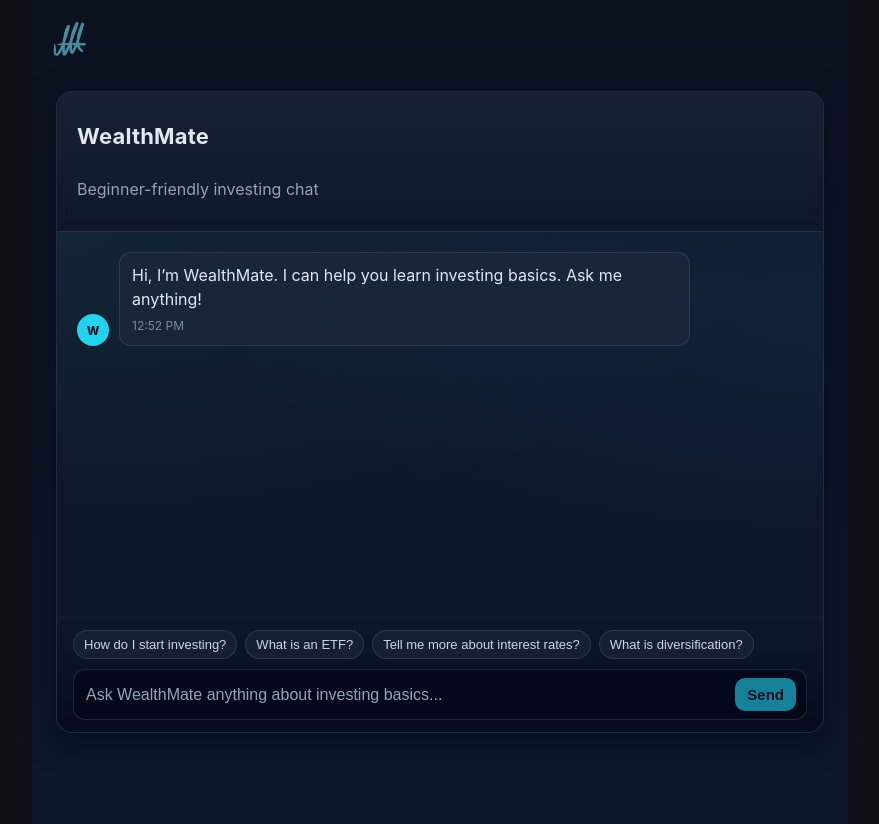
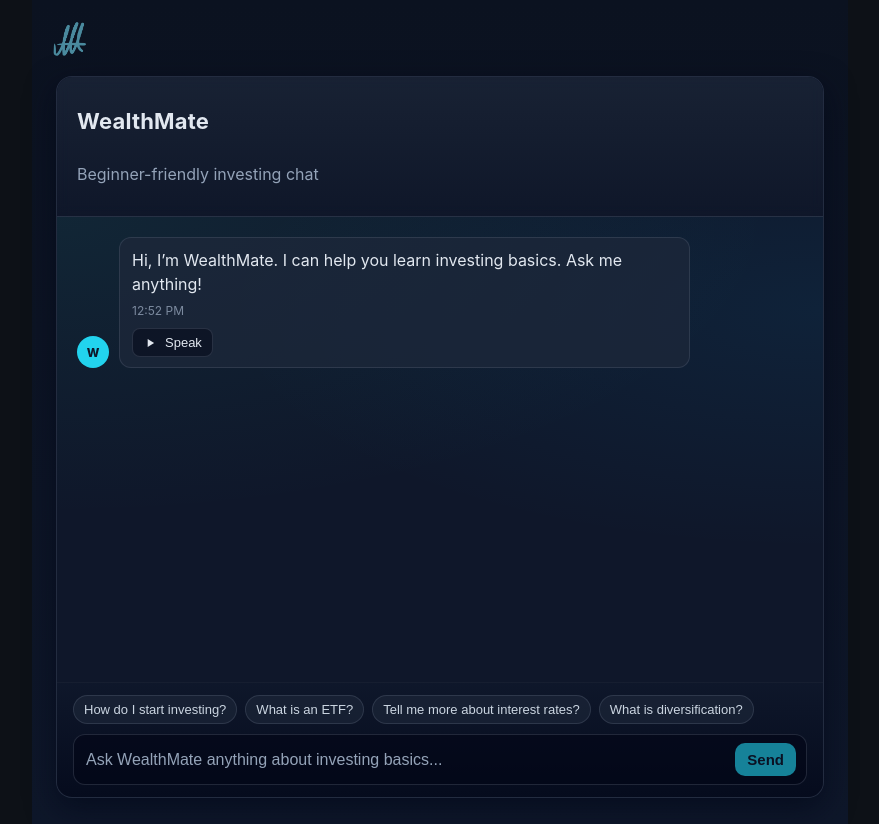
Before and after one commit to maleckicoa/investor-lab, a Next.js app in the folder frontend/: page /demo-apps/you-tube-rag in a window 1280 px wide. Shown: the whole page, without its empty margins (200-1079 px from the left). Built offline with nearby package versions, Linux system fonts and the light colour scheme.

Commit message:
Setting up TTS for yt-rag submodule

```diff
--- /dev/null
+++ b/frontend/app/(demo)/demo-apps/api/you-tube-rag-tts/route.ts
@@ -0,0 +1,24 @@
+import { NextRequest } from 'next/server';
+import { NextResponse } from 'next/server';
+
+const baseUrl =
+  process.env.YT_RAG_SERVICE_BASE_URL?.replace(/\/$/, '') ?? 'http://localhost:8002';
+const targetUrl = `${baseUrl}/you-tube-rag-tts`;
+
+export async function POST(request: NextRequest) {
+  try {
+    const { prompt } = await request.json();
+    const url = `${targetUrl}?prompt=${encodeURIComponent(prompt ?? '')}`;
+    const resp = await fetch(url, { method: 'POST' });
+    if (!resp.ok) {
+      return NextResponse.json({ error: 'TTS failed' }, { status: 500 });
+    }
+    const body = await resp.arrayBuffer();
+    return new NextResponse(body, {
+      headers: { 'Content-Type': 'audio/mpeg' },
+      status: 200,
+    });
+  } catch (error) {
+    return NextResponse.json({ error: 'Processing failed' }, { status: 500 });
+  }
+}
--- a/frontend/app/(demo)/demo-apps/api/you-tube-rag/route.ts
+++ b/frontend/app/(demo)/demo-apps/api/you-tube-rag/route.ts
@@ -4,7 +4,6 @@ const baseUrl =
   process.env.YT_RAG_SERVICE_BASE_URL?.replace(/\/$/, '') ?? 'http://localhost:8002';
 
   const targetUrl = `${baseUrl}/you-tube-rag`;
-  console.log('targetUrl', targetUrl);
 
 export async function POST(request: NextRequest) {
   try {
--- a/frontend/app/(demo)/demo-apps/you-tube-rag/components/ChatMessage.tsx
+++ b/frontend/app/(demo)/demo-apps/you-tube-rag/components/ChatMessage.tsx
@@ -1,5 +1,6 @@
 import React, { useEffect, useMemo, useState } from 'react';
 import styles from '../you-tube-rag.module.css';
+import SpeakButton from './SpeakButton';
 
 export type ChatRole = 'user' | 'assistant';
 
@@ -45,6 +46,11 @@ export default function ChatMessage({ role, text, timestamp }: ChatMessageProps)
             {timestampLabel}
           </div>
         )}
+        {!isUser && (
+          <div className={styles.ttsControls}>
+            <SpeakButton text={text} />
+          </div>
+        )}
       </div>
     </div>
   );
--- /dev/null
+++ b/frontend/app/(demo)/demo-apps/you-tube-rag/components/SpeakButton.tsx
@@ -0,0 +1,114 @@
+'use client';
+
+import React, { useEffect, useRef, useState } from 'react';
+import styles from '../you-tube-rag.module.css';
+
+type SpeakButtonProps = {
+  text: string;
+  label?: string;
+};
+
+export default function SpeakButton({ text, label = 'Speak' }: SpeakButtonProps) {
+  const [isLoading, setIsLoading] = useState(false);
+  const [isPlaying, setIsPlaying] = useState(false);
+  const audioRef = useRef<HTMLAudioElement | null>(null);
+  const urlRef = useRef<string | null>(null);
+
+  async function handleSpeak() {
+    if (!text || isLoading) return;
+
+    // If currently playing, stop immediately
+    if (isPlaying && audioRef.current) {
+      try {
+        audioRef.current.pause();
+        audioRef.current.currentTime = 0;
+      } catch {}
+      setIsPlaying(false);
+      if (urlRef.current) {
+        URL.revokeObjectURL(urlRef.current);
+        urlRef.current = null;
+      }
+      audioRef.current = null;
+      return;
+    }
+
+    setIsLoading(true);
+    try {
+      const resp = await fetch('/demo-apps/api/you-tube-rag-tts', {
+        method: 'POST',
+        headers: { 'Content-Type': 'application/json' },
+        body: JSON.stringify({ prompt: text }),
+      });
+      if (!resp.ok) throw new Error(`TTS failed: ${resp.status}`);
+      const blob = await resp.blob();
+      const url = URL.createObjectURL(blob);
+      urlRef.current = url;
+      const audio = new Audio(url);
+      audioRef.current = audio;
+      audio.onended = () => {
+        setIsPlaying(false);
+        if (urlRef.current) {
+          URL.revokeObjectURL(urlRef.current);
+          urlRef.current = null;
+        }
+        audioRef.current = null;
+      };
+      await audio.play();
+      setIsPlaying(true);
+    } catch (e) {
+      // swallow for UI; could add toast
+      console.error(e);
+    } finally {
+      setIsLoading(false);
+    }
+  }
+
+  // Cleanup on unmount
+  useEffect(() => {
+    return () => {
+      try {
+        if (audioRef.current) {
+          audioRef.current.pause();
+          audioRef.current.currentTime = 0;
+        }
+      } catch {}
+      if (urlRef.current) {
+        URL.revokeObjectURL(urlRef.current);
+        urlRef.current = null;
+      }
+    };
+  }, []);
+
+  return (
+    <button
+      type="button"
+      className={styles.ttsButton}
+      onClick={handleSpeak}
+      disabled={isLoading || !text}
+      aria-label="Speak message"
+    >
+      {isLoading ? (
+        '…'
+      ) : !isPlaying ? (
+        <>
+          <span className={styles.ttsIcon} aria-hidden="true">
+            <svg viewBox="0 0 24 24" width="14" height="14" fill="currentColor">
+              <path d="M8 5v14l11-7z" />
+            </svg>
+          </span>
+          {label}
+        </>
+      ) : (
+        <>
+          <span className={styles.ttsIcon} aria-hidden="true">
+            {/* stop icon */}
+            <svg viewBox="0 0 24 24" width="14" height="14" fill="currentColor">
+              <rect x="6" y="6" width="12" height="12" rx="2" />
+            </svg>
+          </span>
+          Stop
+        </>
+      )}
+    </button>
+  );
+}
--- a/frontend/app/(demo)/demo-apps/you-tube-rag/components/WealthMateChat.tsx
+++ b/frontend/app/(demo)/demo-apps/you-tube-rag/components/WealthMateChat.tsx
@@ -34,6 +34,28 @@ export default function WealthMateChat() {
       const formData = new FormData();
       formData.append('user_input', text);
 
+      // Add a temporary assistant message and start a small timer
+      const pendingId = `${id}-pending`;
+      let seconds = 0;
+      setMessages((prev) => [
+        ...prev,
+        {
+          id: pendingId,
+          role: 'assistant',
+          text: `Thinking… ${seconds}s`,
+          sources: [],
+          timestamp: Date.now(),
+        },
+      ]);
+      const timer = window.setInterval(() => {
+        seconds += 1;
+        setMessages((prev) =>
+          prev.map((m) =>
+            m.id === pendingId ? { ...m, text: `Thinking… ${seconds}s` } : m
+          )
+        );
+      }, 1000);
+
       const response = await fetch('/demo-apps/api/you-tube-rag', {
         method: 'POST',
         body: formData,
@@ -68,30 +90,28 @@ export default function WealthMateChat() {
         console.log('sources', sources);
         console.log('history', history);
 
-
       } else {
         answer = 'Something went wrong';
       }
 
-
-
-      const reply: Message = {
-        id: `${id}-reply`,
-        role: 'assistant',
-        text: answer,
-        sources: sources,
-        timestamp: Date.now(),
-      };
-      setMessages((prev) => [...prev, reply]);
+      // Stop timer and replace the pending assistant message with the final answer
+      window.clearInterval(timer);
+      setMessages((prev) =>
+        prev.map((m) =>
+          m.id === pendingId
+            ? { ...m, text: answer, sources: sources, timestamp: Date.now() }
+            : m
+        )
+      );
     } catch {
-      const reply: Message = {
-        id: `${id}-reply`,
-        role: 'assistant',
-        text: 'Something went wrong',
-        sources: [],
-        timestamp: Date.now(),
-      };
-      setMessages((prev) => [...prev, reply]);
+      // Replace the pending message with error text
+      setMessages((prev) =>
+        prev.map((m) =>
+          m.id === `${id}-pending`
+            ? { ...m, text: 'Something went wrong', sources: [], timestamp: Date.now() }
+            : m
+        )
+      );
     }
   };
 
--- a/frontend/app/(demo)/demo-apps/you-tube-rag/you-tube-rag.module.css
+++ b/frontend/app/(demo)/demo-apps/you-tube-rag/you-tube-rag.module.css
@@ -15,8 +15,9 @@
   flex-direction: column;
   width: 100%;
   max-width: min(96vw, 1440px);
-  height: 80dvh;
+  height: 90dvh;
   background: #0f172a;
+  margin-top: 50px;
   border: 1px solid rgba(148, 163, 184, 0.15);
   border-radius: 16px;
   overflow: hidden;
@@ -236,6 +237,41 @@
   color: #e2e8f0;
 }
 
+.ttsControls {
+  margin-top: 8px;
+  display: flex;
+  gap: 8px;
+}
+
+.ttsButton {
+  display: inline-flex;
+  align-items: center;
+  gap: 8px;
+  padding: 6px 10px;
+  border-radius: 8px;
+  border: 1px solid rgba(148, 163, 184, 0.2);
+  background: rgba(2, 6, 23, 0.5);
+  color: #e2e8f0;
+  font-size: 13px;
+  cursor: pointer;
+  transition: background 0.15s ease, border-color 0.15s ease, transform 0.05s ease;
+}
+
+.ttsButton:hover:not(:disabled) {
+  background: rgba(2, 6, 23, 0.7);
+  border-color: rgba(148, 163, 184, 0.3);
+}
+
+.ttsButton:disabled {
+  opacity: 0.6;
+  cursor: not-allowed;
+}
+
+.ttsIcon {
+  display: grid;
+  place-items: center;
+}
+
 .bubbleUser {
   background: #0ea5e9;
   color: white;
```
